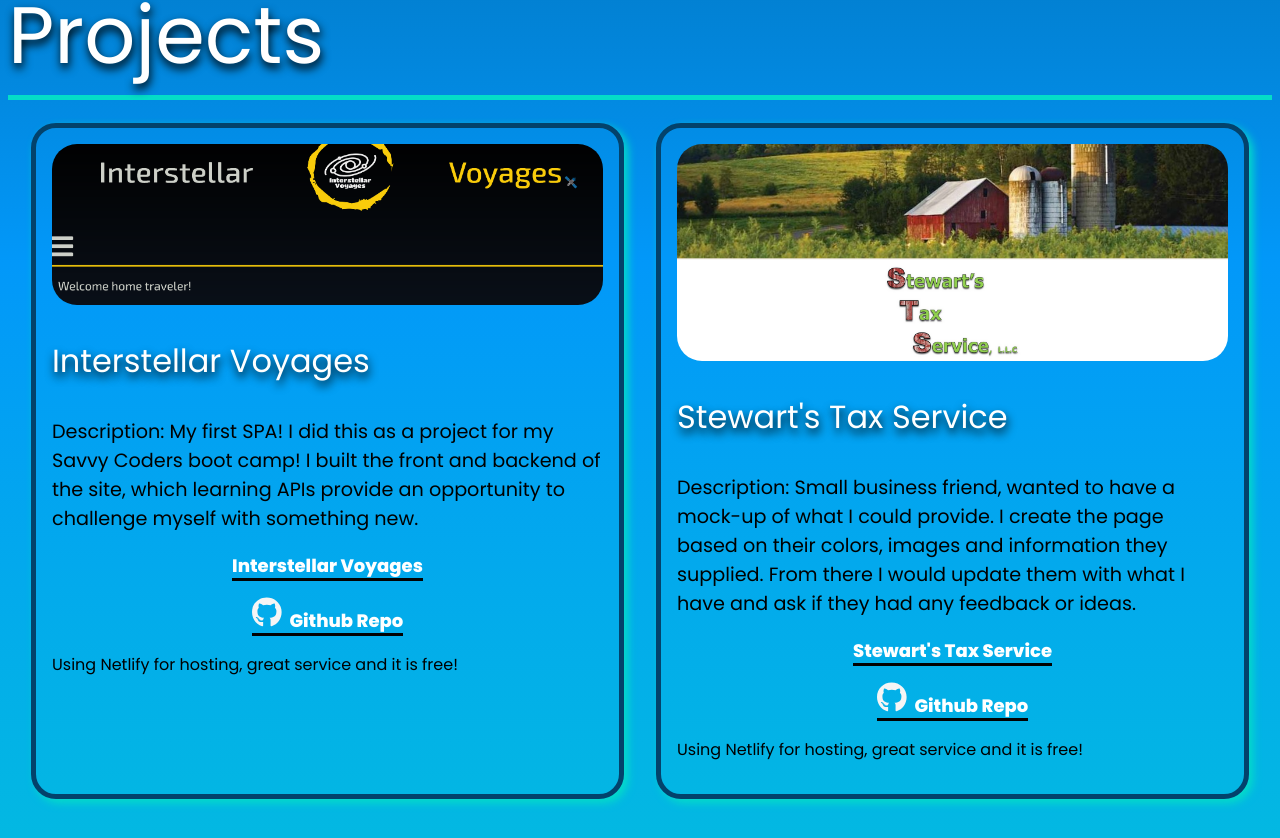
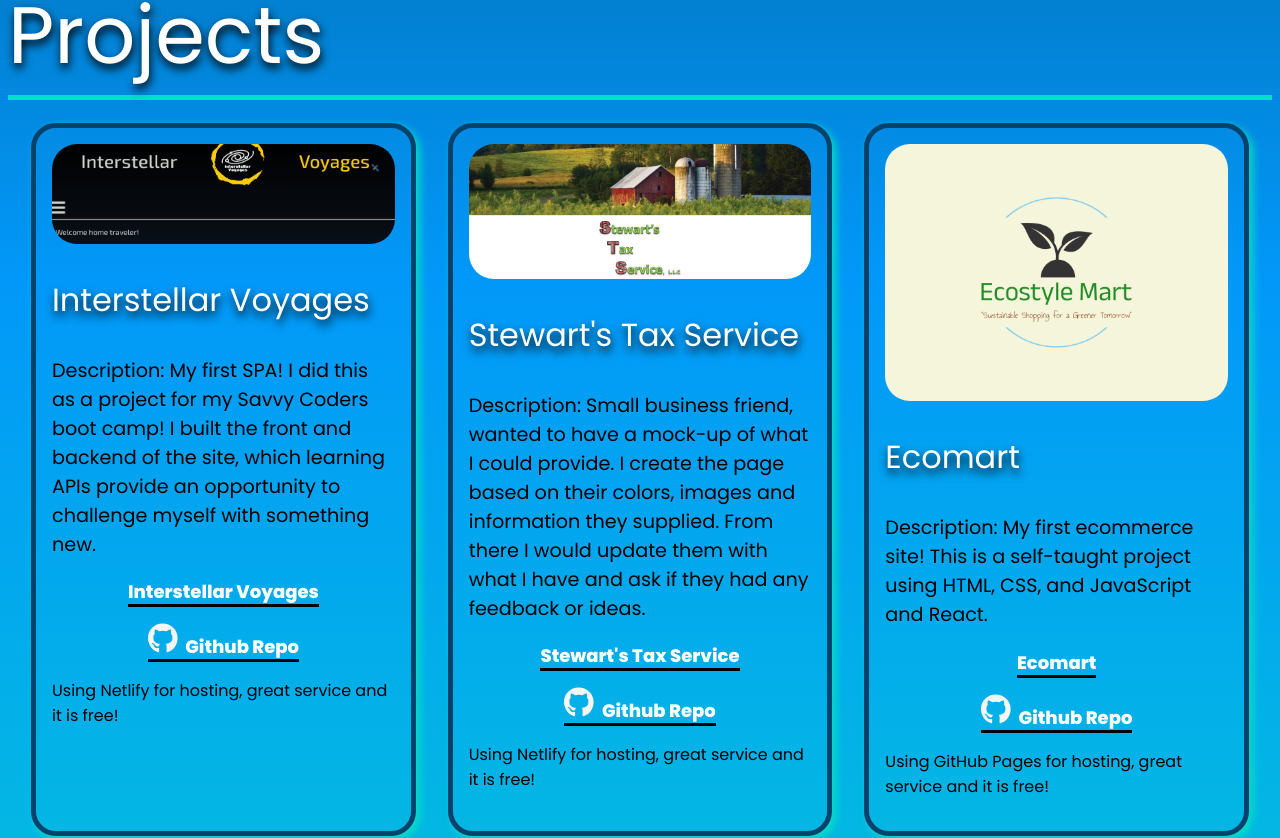
Before and after one commit to acbrn/project2, a React (Create React App) app: page / in a window 1280 px wide. Shown: the part 917-1755 px from the top of the page. Built offline with nearby package versions, Linux system fonts and the light colour scheme; no server answers.

Commit message:
feat: Add Ecomart project to Projects page
- Add Ecomart image import
- Add Ecomart project card with description and links
- Update Projects page to include Ecomart project

Fixes #123

```diff
--- a/src/views/projects/Projects.jsx
+++ b/src/views/projects/Projects.jsx
@@ -3,6 +3,7 @@ import { FontAwesomeIcon } from '@fortawesome/react-fontawesome';
 import { faGithub } from '@fortawesome/free-brands-svg-icons';
 import Interstellar from '../../assets/Interstellar.png'
 import Stewart from '../../assets/Stewart.png'
+import Ecomart from '../../assets/ecostyle.png'
 import './projects.css'
 
 
@@ -91,7 +92,29 @@ const Projects = (props) => {
                         Using Netlify for hosting, great service and it is free!
                     </p>
                 </div>
+                <div className="project-card">
+                    <a className='cat-name-img' href="https://acbrn.github.io/Project1/" target='_blank' rel='noopener noreferrer'>
+                        <img src={Ecomart} alt="Placeholder" /> {/* Placeholder */}
+                    </a>
+                    <p className='cat-name-name'> Ecomart </p>
+                    <p className='cat-name-descrip'> Description: My first ecommerce site!
+                        This is a self-taught project using HTML, CSS, and JavaScript and React.
 
+                    </p>
+                    <p className='cat-name-link'>
+                        <a className='link-site' href='https://acbrn.github.io/Project1/'>
+                            Ecomart
+                        </a>
+                        <p>
+                            <a className='link-github' href='placeholder'>
+                                < FontAwesomeIcon icon={faGithub} />Github Repo
+                            </a>
+                        </p>
+                    </p>
+                    <p>
+                        Using GitHub Pages for hosting, great service and it is free!
+                    </p>
+                </div>
             </div>
         </>
     )
```
Also changed, not shown: src/assets/ecostyle.png (added).
